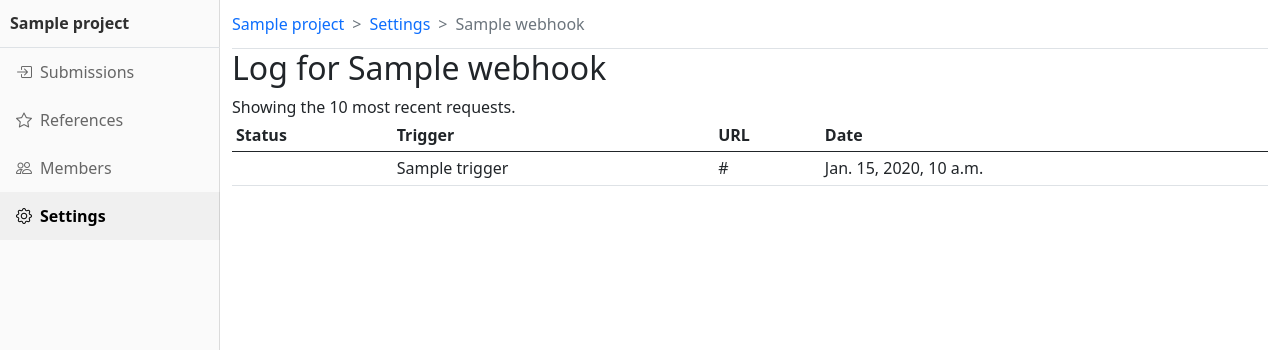
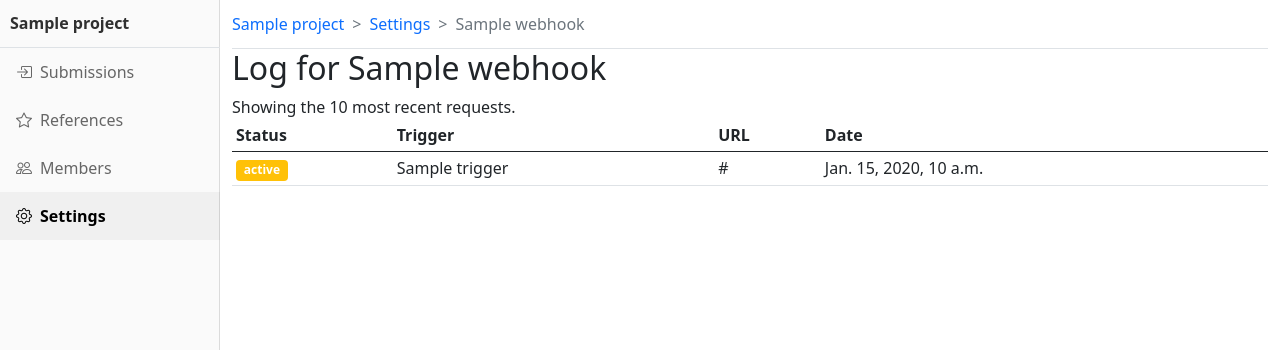
Before and after one commit to civviGH/django-testing-framework, a Django app: template dtf/templates/dtf/webhook_log.html in a window 1280 px wide. Shown: the part 41-391 px from the top of the page. Run offline with Django 3.2, Linux system fonts and the light colour scheme; the template is opened without the code that fills it: most values are stand-ins (such as "Sample title", 1, 10 or a date in 2020); parts of the project's set-up code (start-up, migrations or seed data) failed here and were passed over; some libraries are stand-ins or nearby versions.

Commit message:
Fix badges
Bootstrap 5 removed the badge color classes (e.g. `badge-success`) and suggests using the general color classes instead (e.g. `bg-success`)

```diff
--- a/dtf/templates/dtf/webhook_log.html
+++ b/dtf/templates/dtf/webhook_log.html
@@ -53,11 +53,11 @@
     <tr data-bs-toggle="collapse" data-bs-target="#entry_{{log_entry.id}}" class="collapsed" aria-expanded="false">
         <td>
             {% if log_entry.response_status >= 200 and log_entry.response_status < 300 %}
-                <span class="badge badge-success">{{ log_entry.response_status }}</span>
+                <span class="badge bg-success">{{ log_entry.response_status }}</span>
             {% elif log_entry.response_status >= 300 and log_entry.response_status < 500 %}
-                <span class="badge badge-danger">{{ log_entry.response_status }}</span>
+                <span class="badge bg-danger">{{ log_entry.response_status }}</span>
             {% else %}
-                <span class="badge badge-warning">{{ log_entry.response_status }}</span>
+                <span class="badge bg-warning">{{ log_entry.response_status }}</span>
             {% endif %}
         </td>
         <td>
```
Also changed, not shown: dtf/templates/dtf/project_settings.html (+4 -4 lines).
